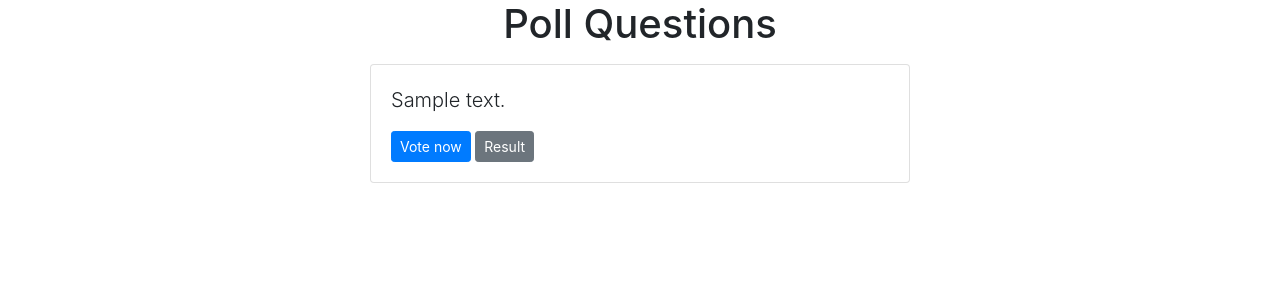
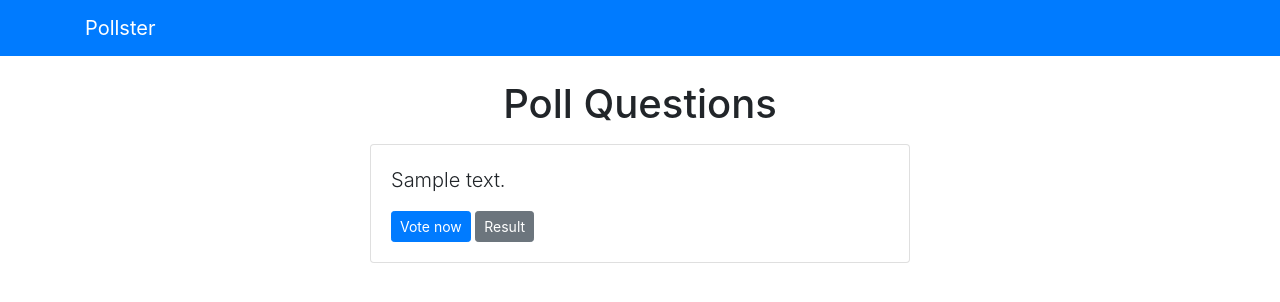
Before and after one commit to JustynaJBroniszewska/pollster_project, a Django app: template pollster/templates/polls/index.html in a window 1280 px wide. Shown: the top 302 px of the page. Run offline with Django 3.2, Linux system fonts and the light colour scheme; the template is opened without the code that fills it: most values are stand-ins (such as "Sample title", 1, 10 or a date in 2020); some libraries are stand-ins or nearby versions.

Commit message:
Navbar added

```diff
--- a/pollster/templates/base.html
+++ b/pollster/templates/base.html
@@ -16,6 +16,9 @@
 </head>
 
 <body>
+    <!-- Navbar -->
+    {% include 'partials/_navbar.html' %}
+
     <div class="container">
         <div class="row">
             <div class="col-md-6 m-auto">
--- /dev/null
+++ b/pollster/templates/partials/_navbar.html
@@ -0,0 +1,5 @@
+<nav class="navbar navbar-dark bg-primary mb-4">
+    <div class="container">
+        <a href="/" class='navbar-brand'>Pollster</a>
+    </div>
+</nav>
```
